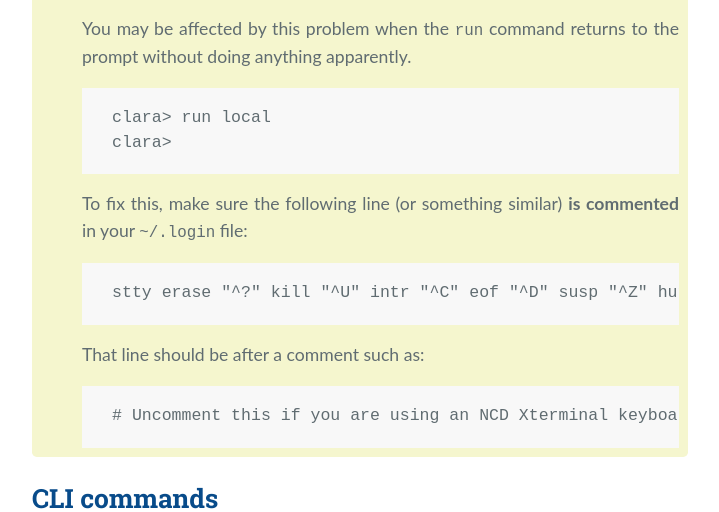
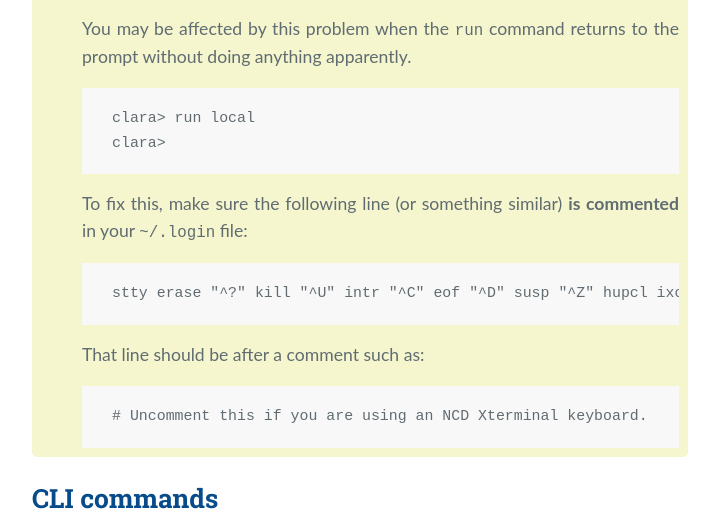
Before and after one commit to JeffersonLab/clara-docs, a Jekyll site: the page built from docs/clas/data-processing.md, in a window 1280 px wide. Shown: the part 1638-2150 px from the top of the page, without its empty margins (296-1015 px from the left). Built offline with Jekyll 4.4.1, drawn with Linux system fonts in a browser that asks for light colours; nearby versions of some CDN libraries.

Commit message:
Miscellaneous fixes

```diff
--- a/docs/clas/data-processing.md
+++ b/docs/clas/data-processing.md
@@ -69,22 +69,22 @@ will affect proper functionality of the CLI.
 returns to the prompt without doing anything apparently.</p>
 
 <div class="highlighter-rouge"><pre class="highlight">
-clara> run local
+<code>clara> run local
 clara>
-</pre></div>
+</code></pre></div>
 
 <p>To fix this, make sure the following line (or something similar)
 <b>is commented</b> in your <code>~/.login</code> file:</p>
 
 <div class="highlighter-rouge"><pre class="highlight">
-stty erase "^?" kill "^U" intr "^C" eof "^D" susp "^Z" hupcl ixon ixoff tostop tabs
-</pre></div>
+<code>stty erase "^?" kill "^U" intr "^C" eof "^D" susp "^Z" hupcl ixon ixoff tostop tabs
+</code></pre></div>
 
 <p>That line should be after a comment such as:</p>
 
 <div class="highlighter-rouge"><pre class="highlight">
-# Uncomment this if you are using an NCD Xterminal keyboard.
-</pre></div>
+<code># Uncomment this if you are using an NCD Xterminal keyboard.
+</code></pre></div>
 </div>
 
 
```
Also changed, not shown: docs/clas/farm-memory.md (+7 -4 lines), docs/clas/installation.md (+2 -2 lines), docs/guides/proxies.md (+2 -1 lines).
